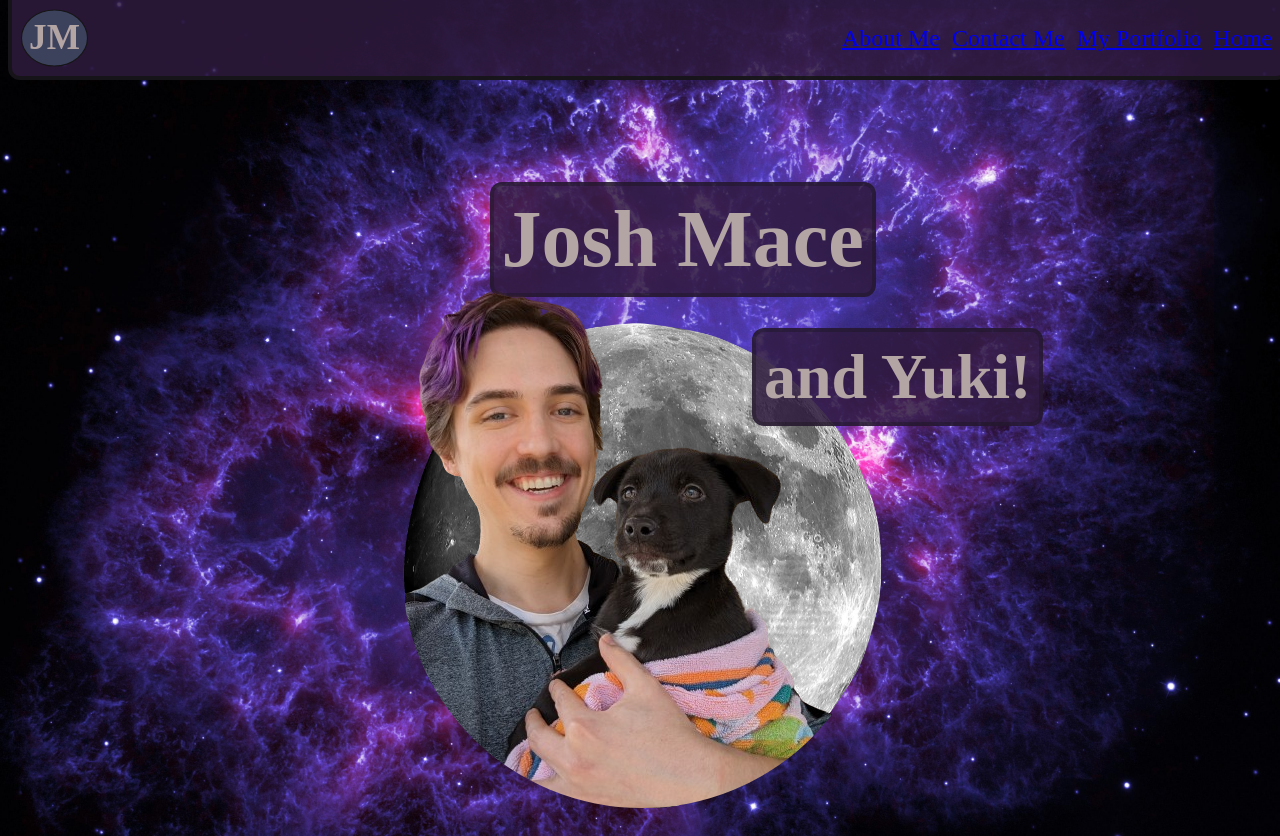
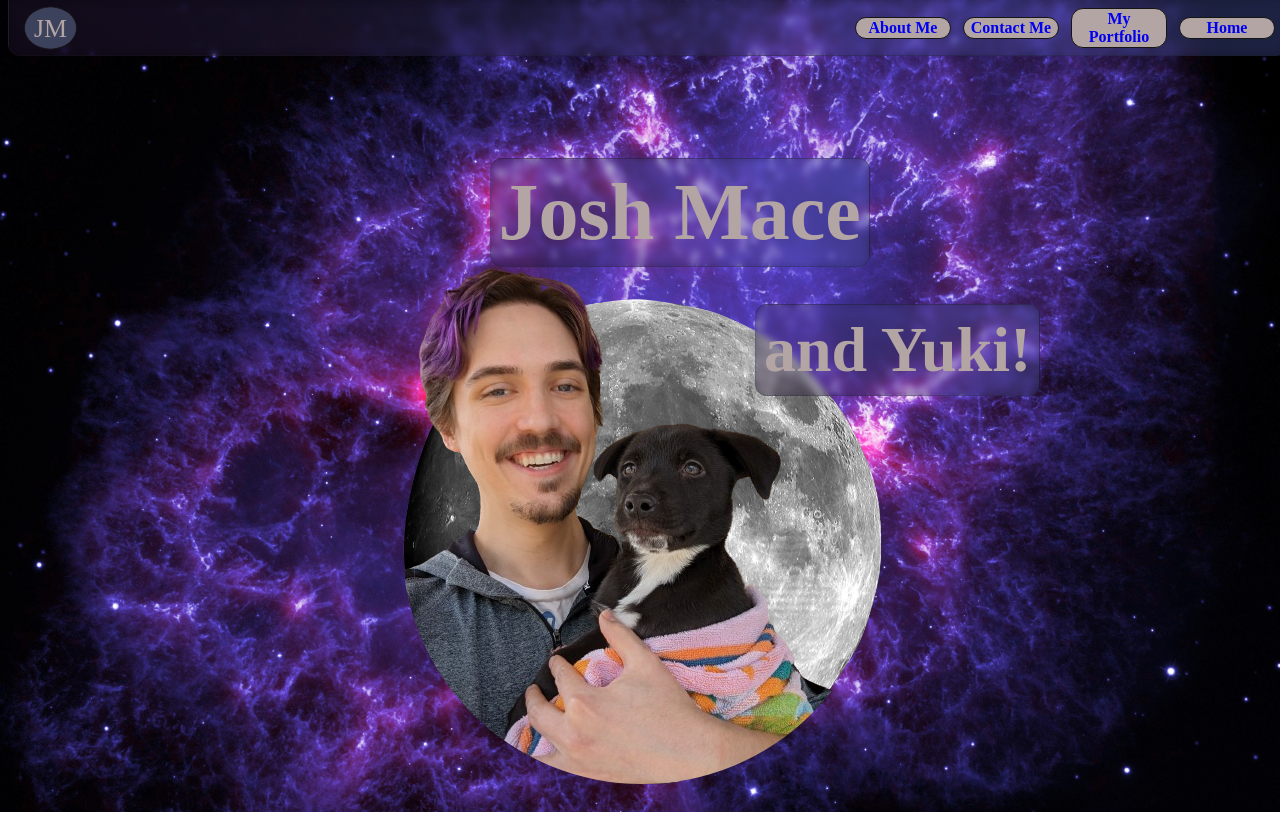
Before and after one commit to JMace88/personal_site_react, a React (Vite) app in the folder personal_website_react/: page / in a window 1280 px wide. After the commit the page ends 812 px from the top, so only its background shows below. Built offline with nearby package versions, Linux system fonts and the light colour scheme; a web font is replaced by a local one.

Commit message:
added navbar css and glass effect to backgrounds

```diff
--- a/personal_website_react/src/App.css
+++ b/personal_website_react/src/App.css
@@ -1,5 +1,14 @@
 :root {
-    --headheight: 5rem;
+  --headheight: 3.5rem;
+  --borderWidth: .1rem;
+  --standardRadius: .75rem;
+  --almostBlack: #151515;
+  --almostBlackTransparent: #15151555;
+  --deepPurp: #301b3f;
+  --deepPurpTransparent: #301b3f55;
+  --blueGray: #3c415c;
+  --blueGrayTransparent: #5768c955;
+  --taupe: #b4a5a5;
 }
 * {
   box-sizing: border-box;
@@ -15,5 +24,5 @@
   background-image: url(assets/images/crabnebula.jpg);
   background-size: cover;
   background-position: center;
-    color: #b4a5a5;
+  color: var(--taupe);
 }
--- a/personal_website_react/src/components/NavBar.jsx
+++ b/personal_website_react/src/components/NavBar.jsx
@@ -1,20 +1,30 @@
 import React from 'react';
 import { Link } from 'react-router-dom';
-import './styles/navbar.css'
+import './styles/navbar.css';
 
 const NavBar = () => {
   return (
     <header>
       <div>
         <h2 className='logo'>
-          <a href='https://github.com/JMace88'> JM </a>
+          <a className='logo-text' href='https://github.com/JMace88' title='My GitHub Profile'>
+            JM
+          </a>
         </h2>
       </div>
       <nav>
-        <Link to='/about'>About Me</Link>
-        <Link to='/contact'>Contact Me</Link>
-        <Link to='/portfolio'>My Portfolio</Link>
-        <Link to='/'>Home</Link>
+        <button>
+          <Link to='/about'>About Me</Link>
+        </button>
+        <button>
+          <Link to='/contact'>Contact Me</Link>
+        </button>
+        <button>
+          <Link to='/portfolio'>My Portfolio</Link>
+        </button>
+        <button>
+          <Link to='/'>Home</Link>
+        </button>
       </nav>
     </header>
   );
--- a/personal_website_react/src/components/styles/home.css
+++ b/personal_website_react/src/components/styles/home.css
@@ -45,94 +45,28 @@ main {
   text-align: center;
   position: absolute;
   font-size: 5rem;
-  border: 0.25rem solid #15151553;
-  border-radius: 0.75rem;
+  border: var(--borderWidth) solid var(--almostBlackTransparent);
+  border-radius: var(--standardRadius);
   padding: 0.5rem;
-  background-color: #301b3fd8;
+  background: linear-gradient(45deg, var(--deepPurpTransparent), var(--blueGrayTransparent));
+  backdrop-filter: blur(3px);
+  box-shadow: inset 0 0 0.5rem rgba(0, 0, 0, 0.2);
   top: -2rem;
   left: 5.5rem;
 }
-main > h1 {
+.yuki {
   position: relative;
   font-size: 4rem;
-  border: 0.25rem solid #15151553;
-  border-radius: 0.75rem;
+  border: var(--borderWidth) solid var(--almostBlackTransparent);
+  border-radius: var(--standardRadius);
   padding: 0.5rem;
-  background-color: #301b3fd8;
+  background: linear-gradient(45deg, var(--deepPurpTransparent), var(--blueGrayTransparent));
+  backdrop-filter: blur(3px);
+  box-shadow: inset 0 0 0.5rem rgba(0, 0, 0, 0.2);
   max-width: fit-content;
   margin: auto;
   bottom: 25rem;
   left: 20vw;
-}
-h2 {
-  border-radius: 0.75rem;
-  background-color: #301b3fd8;
-  padding: 0.75rem;
-  min-width: fit-content;
-  max-height: 7rem;
-  text-align: center;
-  font-size: xx-large;
-  margin: 0.75rem;
-  grid-column: 1 / span 2;
-  align-self: center;
-  font-weight: bold;
-}
-
-.card {
-  display: grid;
-  grid-template-columns: 1fr 1fr;
-  grid-template-rows: 1fr 1fr;
-  border: 0.025rem solid #301b3f;
-  border-radius: 0.75rem;
-  margin: 1rem;
-  padding: 1rem;
-  background-color: #3c415cad;
-  height: 21.5rem;
-  z-index: 0;
-  place-items: center;
-}
-.card::before {
-  opacity: 0.2;
-  z-index: -1;
-}
-.card > a > img {
-  position: relative;
-  justify-content: center;
-  margin: 1rem;
-  max-height: 13rem;
-  border-radius: 0.75rem;
-  z-index: 0;
-  border: 0.025rem solid #301b3f;
-}
-.card > img {
-  position: relative;
-  justify-content: center;
-  margin: 1rem;
-  max-height: 13rem;
-  border-radius: 0.75rem;
-  z-index: 0;
-  border: 0.025rem solid #301b3f;
-}
-p {
-  font-size: large;
-  background-color: #301b3fd8;
-  margin: 1rem;
-  border-radius: 0.75rem;
-  height: 13rem;
-  padding: 1rem;
-  border: 0.025rem solid #301b3f;
-  overflow: auto;
-}
-footer {
-  background-color: #301b3fd8;
-  height: 1rem;
-  width: 100%;
-  position: fixed;
-  bottom: 0px;
-  border: 0.25rem solid #151515d8;
-  border-bottom: none;
-  border-top-left-radius: 0.75rem;
-  border-top-right-radius: 0.75rem;
 }
 
 @media (width <= 700px) {
--- a/personal_website_react/src/components/styles/navbar.css
+++ b/personal_website_react/src/components/styles/navbar.css
@@ -1,36 +1,46 @@
 header {
-    border: 0.25rem solid #151515d8;
-    border-bottom-left-radius: 0.75rem;
-    border-bottom-right-radius: 0.75rem;
+  border: var(--borderWidth) solid var(--almostBlackTransparent);
+  border-bottom-left-radius: var(--standardRadius);
+  border-bottom-right-radius: var(--standardRadius);
   border-top: none;
   display: flex;
   justify-content: space-between;
+  place-items: center;
   height: var(--headheight);
   width: 100%;
-    background-color: #301b3fd8;
   position: fixed;
   top: 0;
   z-index: 1;
+  background: linear-gradient(45deg, var(--deepPurpTransparent), var(--blueGrayTransparent));
+  backdrop-filter: blur(3px);
+  box-shadow: inset 0 0 0.5rem rgba(0, 0, 0, 0.2);
 }
-  header > h1 {
+/* header > h1 {
     font-size: 4rem;
     margin-top: 0.5rem;
+  } */
+.logo {
+  display: flex;
+  place-items: center;
+  background-color: var(--blueGray);
+  scale: 90%;
+  border-radius: 50%;
+  border: 1px solid var(--almostBlack);
+  text-decoration: none;
+  font-weight: 500;
+  padding: .5rem;
+  height: 3rem;
+  width: 3rem;
 }
-  .logo {
-    padding: 0.4rem;
-    background-color: #3c415c;
-    scale: 110%;
-    border-radius: 50%;
-    border: 1px solid #151515;
-    text-decoration: none;
-    margin-right: 9vw;
+.logo-text{
+ scale: 90%;
 }
 .logo > a:link {
   text-decoration: none;
-    color: #b4a5a5;
+  color: var(--taupe);
 }
 .logo > a:visited {
-    color: #b4a5a5;
+  color: var(--taupe);
 }
 nav {
   display: flex;
@@ -41,22 +51,21 @@ header {
   font-size: 1.5rem;
   margin-right: 0.75rem;
 }
-  button {
+nav > button {
   font-family: 'Dekko';
-    color: #3c415c;
   font-size: 1rem;
   font-weight: 600;
-    background-color: #b4a5a5;
-    border-radius: 0.75rem;
-    border: 0.0625rem solid #151515;
+  background-color: var(--taupe);
+  border-radius: var(--standardRadius);
+  border: 0.0625rem solid var(--almostBlack);
   width: 6rem;
   height: fit-content;
   cursor: pointer;
+  margin-right: 0.75rem;
 }
 button a:link {
   text-decoration: none;
-    color: #301b3f;
 }
 button a:visited {
-    color: #301b3f;
+  color: var(--blueGray);
 }
```
Lines whose indentation alone changed are shown as unchanged.
